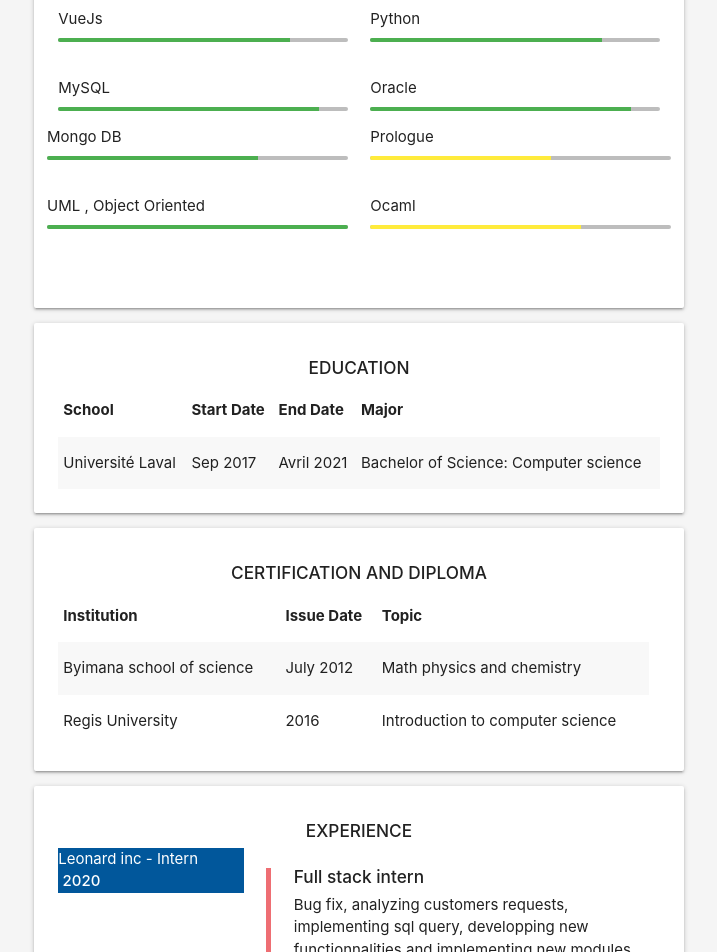
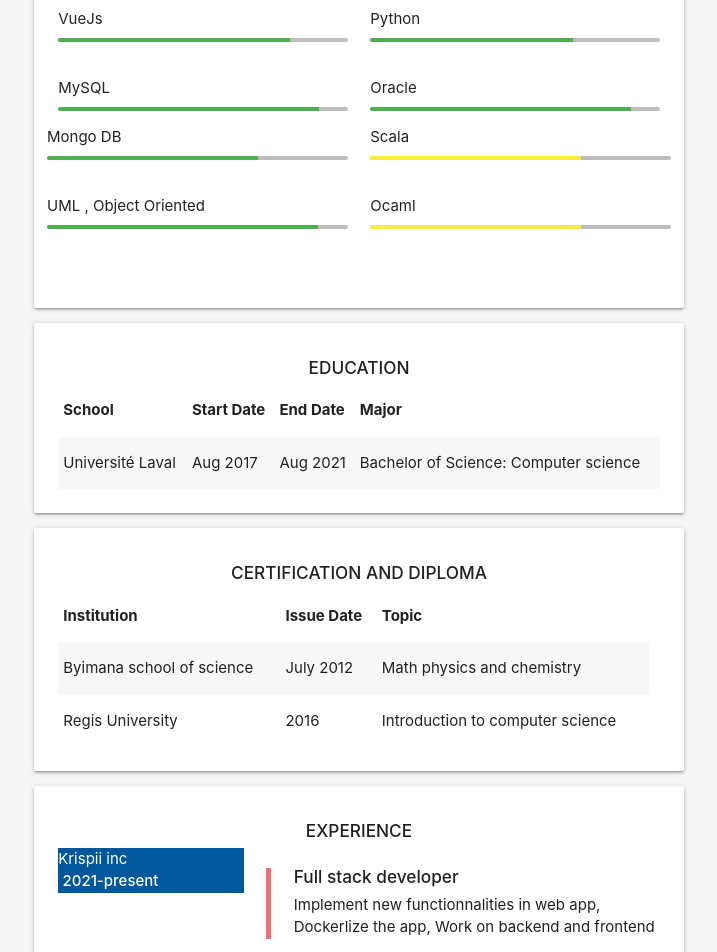
Before and after one commit to johnchafi/cvPortfofolio, a React (Create React App) app: page /#/ in a window 1280 px wide. Shown: the part 780-1732 px from the top of the page, without its empty margins (393-1110 px from the left). Built offline with nearby package versions, Linux system fonts and the light colour scheme.

Commit message:
update cv

```diff
--- a/src/components/About.js
+++ b/src/components/About.js
@@ -13,7 +13,7 @@ export default class About extends Component {
               <strong>ABOUT ME</strong>
             </h6>
             <p className="gray-text">
-              Undergraduate in computer science with interest in web and mobile application Development.
+              A graduate in computer science with interest in web and mobile application Development.
               Excellent reputation for problem solving,excellent
               collaboration with teammates and very effective in terms of analysis and autonomy. Proficient
               in Java,c#,C++,JavaScript and Agile/Scrum methodology.
--- a/src/components/Education.js
+++ b/src/components/Education.js
@@ -21,8 +21,8 @@ export default class Education extends Component {
               <tbody>
                 <tr>
                   <td>Université Laval</td>
-                  <td>Sep 2017</td>
-                  <td>Avril 2021</td>
+                  <td>Aug 2017</td>
+                  <td>Aug 2021</td>
                   <td>
                     Bachelor of Science: Computer science
                   </td>
--- a/src/components/Experience.js
+++ b/src/components/Experience.js
@@ -10,6 +10,29 @@ export default class Experience extends Component{
               <strong>EXPERIENCE</strong>
             </h6>
             <div className="row mt-top">
+              <div className="col xl4 l4 m6 s12">
+                <p className="light-blue darken-4 year_exp white-text">
+                  Krispii inc
+                </p>
+                <p className="light-blue darken-4 year_exp white-text">
+                  &nbsp;
+                  <strong>2021-present</strong>
+                </p>
+              </div>
+              <div className="col xl8 l8 m6 s12">
+                <blockquote className="no-pad">
+                  <h6 className="no-pad mt-bottom">
+                    <strong>Full stack developer</strong>
+                  </h6>
+                  <p>
+                    Implement new functionnalities in web app,
+                    Dockerlize the app,
+                    Work on backend and frontend
+
+                    <br></br>
+                  </p>
+                </blockquote>
+              </div>
               <div className="col xl4 l4 m6 s12">
                 <p className="light-blue darken-4 year_exp white-text">
                   Leonard inc - Intern
--- a/src/components/Skills.js
+++ b/src/components/Skills.js
@@ -15,7 +15,7 @@ export default class Skills extends Component {
                 <div className="progress grey lighten-1">
                   <div
                     className="determinate green"
-                    style={{ width: "100%" }}
+                    style={{ width: "80%" }}
                   ></div>
                 </div>
               </div>
@@ -24,7 +24,7 @@ export default class Skills extends Component {
                 <div className="progress grey lighten-1">
                   <div
                     className="determinate green"
-                    style={{ width: "100%" }}
+                    style={{ width: "80%" }}
                   ></div>
                 </div>
               </div>
@@ -36,7 +36,7 @@ export default class Skills extends Component {
                 <div className="progress grey lighten-1">
                   <div
                     className="determinate green"
-                    style={{ width: "100%" }}
+                    style={{ width: "80%" }}
                   ></div>
                 </div>
               </div>
@@ -45,7 +45,7 @@ export default class Skills extends Component {
                 <div className="progress grey lighten-1">
                   <div
                     className="determinate green"
-                    style={{ width: "80%" }}
+                    style={{ width: "70%" }}
                   ></div>
                 </div>
               </div>
@@ -57,7 +57,7 @@ export default class Skills extends Component {
                 <div className="progress grey lighten-1">
                   <div
                     className="determinate green"
-                    style={{ width: "100%" }}
+                    style={{ width: "90%" }}
                   ></div>
                 </div>
               </div>
@@ -87,7 +87,7 @@ export default class Skills extends Component {
                 <div className="progress grey lighten-1">
                   <div
                     className="determinate green"
-                    style={{ width: "80%" }}
+                    style={{ width: "70%" }}
                   ></div>
                 </div>
               </div>
@@ -124,11 +124,11 @@ export default class Skills extends Component {
                   </div>
                 </div>
                 <div className="col s6">
-                  <p>Prologue</p>
+                  <p>Scala</p>
                   <div className="progress grey lighten-1">
                     <div
                       className="determinate yellow"
-                      style={{ width: "60%" }}
+                      style={{ width: "70%" }}
                     ></div>
                   </div>
                 </div>
@@ -140,7 +140,7 @@ export default class Skills extends Component {
                   <div className="progress grey lighten-1">
                     <div
                       className="determinate green"
-                      style={{ width: "100%" }}
+                      style={{ width: "90%" }}
                     ></div>
                   </div>
                 </div>
--- a/src/helper.js
+++ b/src/helper.js
@@ -11,11 +11,7 @@ export function downloadCv(e) {
 // Important to use the blob response type
     oReq.responseType = "blob";
 
-// When the file request finishes
-// Is up to you, the configuration for error events etc.
     oReq.onload = function(){
-        // Once the file is downloaded, open a new window with the PDF
-        // Remember to allow the POP-UPS in your browser
         var file = new Blob([oReq.response], {
             type: 'application/pdf'
         });
```
Also changed, not shown: 17 other files (tests, documents, lock files or other folders).
